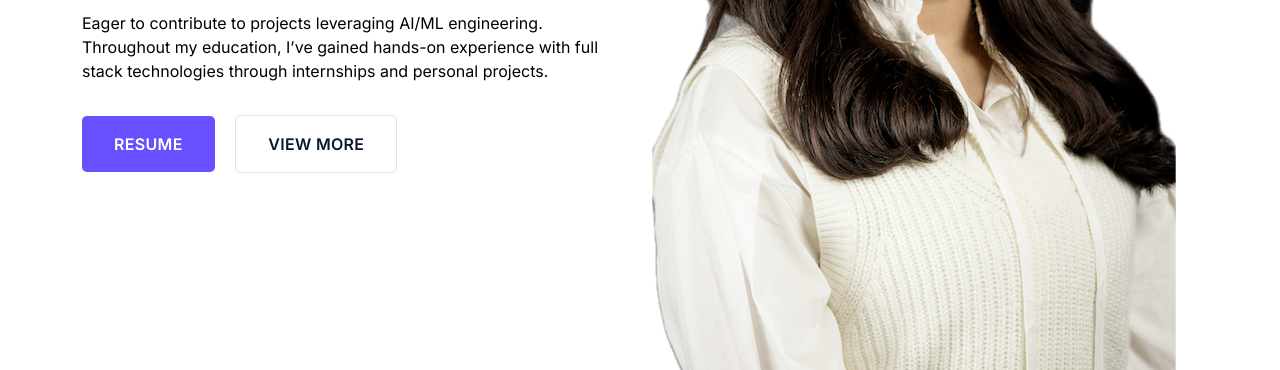
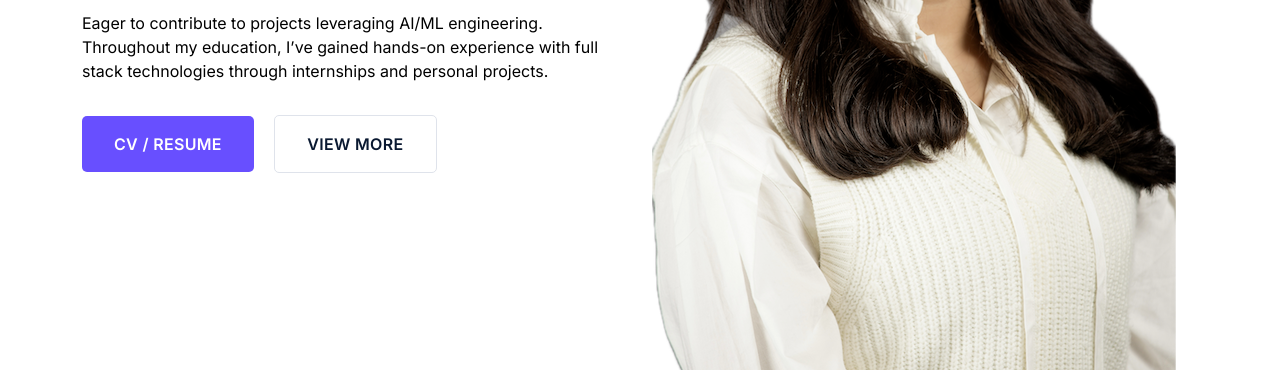
Before and after one commit to zzaneer086/zzaneer086.github.io, a website built with webpack: page index.html in a window 1280 px wide. Shown: the part 411-781 px from the top of the page. Built offline with nearby package versions, Linux system fonts and the light colour scheme.

Commit message:
CV update

```diff
--- a/index.html
+++ b/index.html
@@ -50,7 +50,7 @@
                         </h3>
                         <p>Eager to contribute to projects leveraging AI/ML engineering. Throughout my education, I’ve gained hands-on experience with full stack technologies through internships and personal projects.</p>
                             <a href="Zainab_Zaneer_Full_Resume.pdf" class="btn btn--primary">
-                                Resume
+                                CV / Resume
                             </a>
                             <a href="#about-me" class="btn btn--secondary">
                                 View More
```
